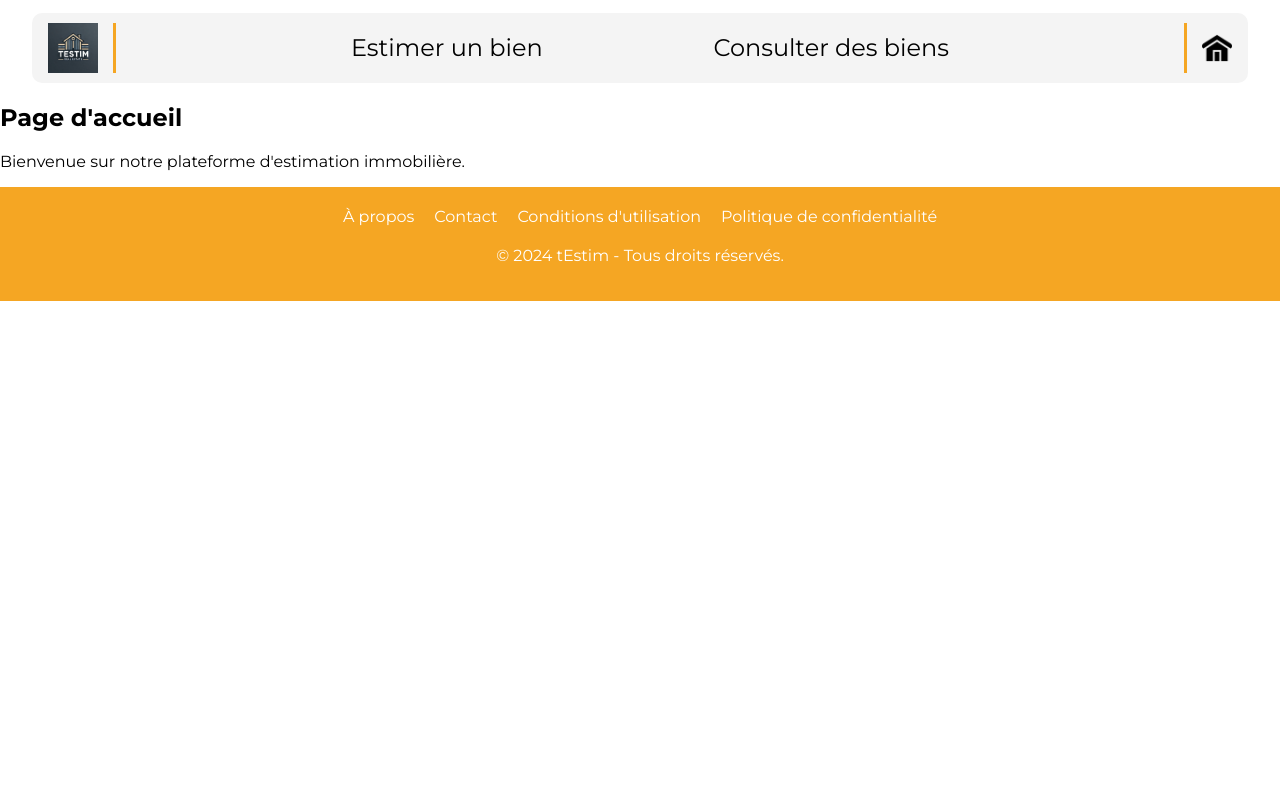
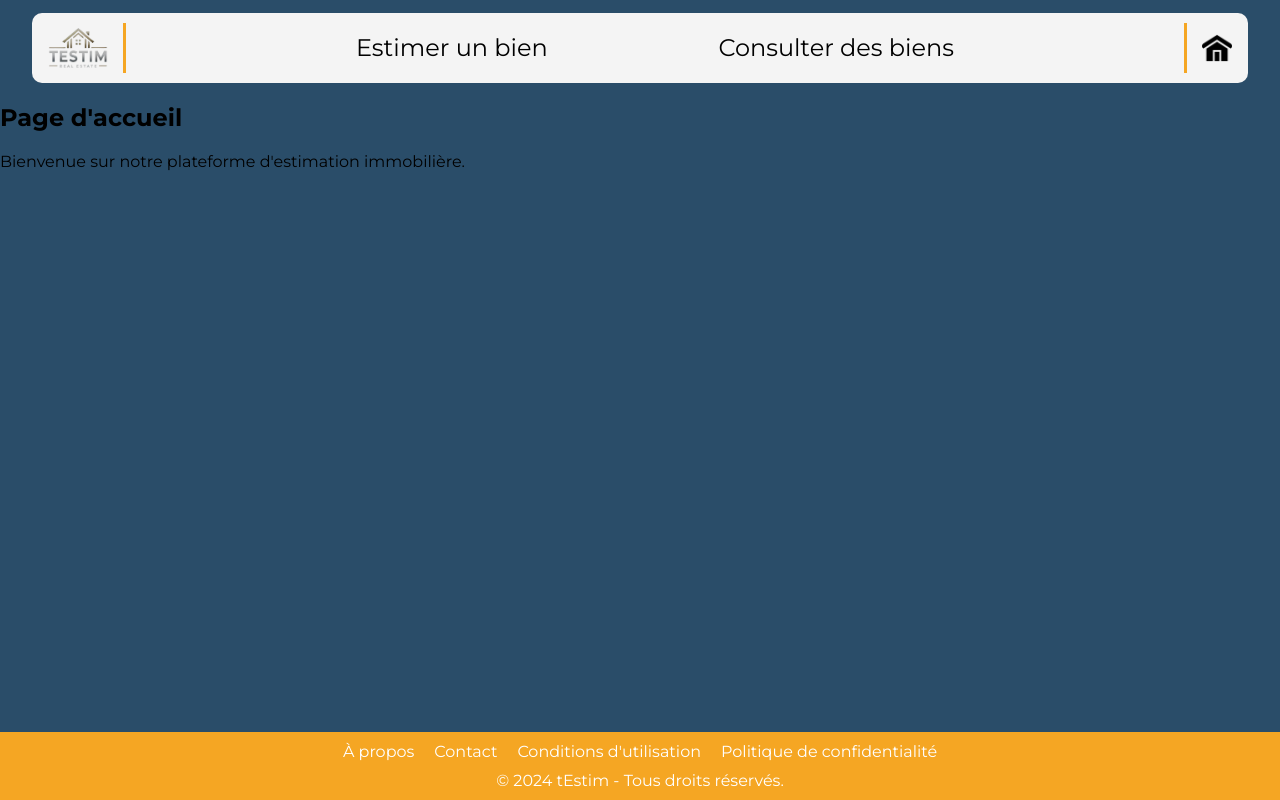
Before and after one commit to Ewelx/EstimationDeBienBordeaux, a Flask app: page / in a window 1280 px wide. Run offline with Flask 3, Linux system fonts and the light colour scheme.

Commit message:
modif logo + ajustement header

```diff
--- a/app/static/css/styles.css
+++ b/app/static/css/styles.css
@@ -1,6 +1,7 @@
 html{
     margin: 0px;
     padding: 0px;
+    background-color: #2A4D69;
 }
 
 body {
@@ -30,7 +31,7 @@ body {
 }
 
 .logo-img {
-    width: 50px;
+    width: 60px;
 }
 
 .divider-left {
@@ -81,7 +82,7 @@ body {
     position: absolute;
     display: block;
     width: 100%;
-    height: 1.5px;
+    height: 2px;
     bottom: 0;
     left: 0;
     background-color: #F5A623;
--- a/app/templates/footer.html
+++ b/app/templates/footer.html
@@ -1,9 +1,11 @@
-<footer style="background-color: #F5A623; padding: 20px; text-align: center;">
-    <div style="display: flex; justify-content: center; gap: 20px; align-items: center;">
+<footer style="display: flex; flex-direction: column; background-color: #F5A623;">
+    <div style="display: flex; justify-content: center; gap: 20px; align-items: center; margin: 10px; margin-bottom: 5px;">
         <a href="#" style="color: white; text-decoration: none;">À propos</a>
         <a href="#" style="color: white; text-decoration: none;">Contact</a>
         <a href="#" style="color: white; text-decoration: none;">Conditions d'utilisation</a>
         <a href="#" style="color: white; text-decoration: none;">Politique de confidentialité</a>
     </div>
-    <p style="color: white; margin-top: 20px;">&copy; 2024 tEstim - Tous droits réservés.</p>
+    <div style="display: flex; justify-content: center; margin: 10px; margin-top: 5px;">
+        <p style="color: white; margin: 0px;">&copy; 2024 tEstim - Tous droits réservés.</p>
+    </div>
 </footer>
--- a/app/templates/header.html
+++ b/app/templates/header.html
@@ -9,7 +9,7 @@
         <nav class="navbar">
             <div class="logo-container">
                 <a href="/" class="logo-link">
-                    <img src="../static/image/logo.webp" alt="logo" class="logo-img">
+                    <img src="../static/image/darkened_logo_testim.png" alt="logo" class="logo-img">
                 </a>
                 <div class="divider-left"></div>
             </div>
--- a/app/templates/index.html
+++ b/app/templates/index.html
@@ -17,7 +17,7 @@
         <p>Bienvenue sur notre plateforme d'estimation immobilière.</p>
     </div>
 
-    <div style="width: 100%; margin: 0px;">
+    <div style="width: 100%; margin: 0px; position: fixed; bottom: 0;">
         {% include 'footer.html' %}
     </div>
 
```
Also changed, not shown: app/static/image/darkened_logo_testim.png (added).
